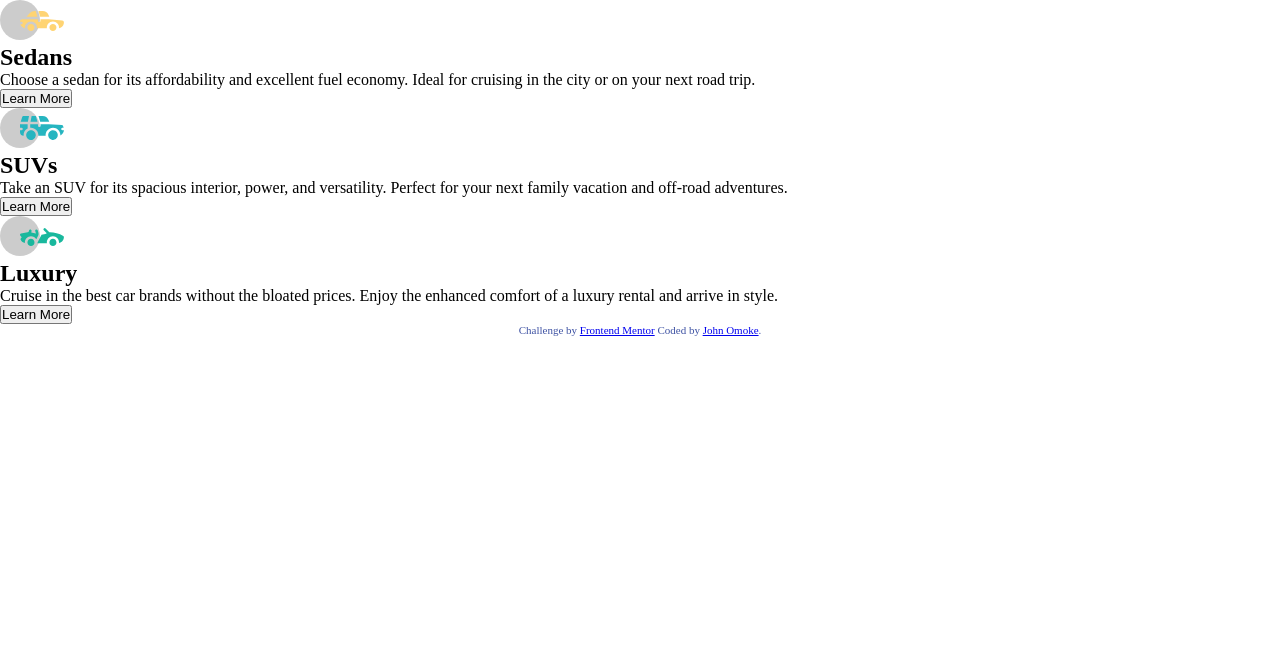
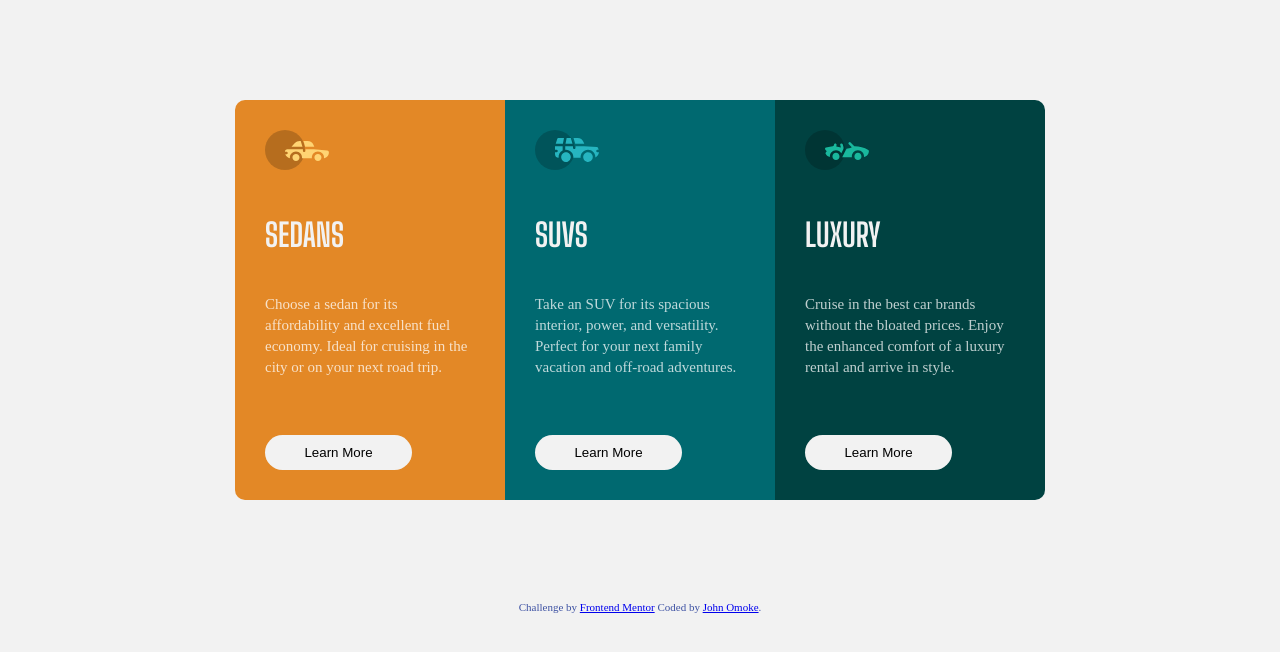
Before and after one commit to jomoke814/column-preview-card, a plain HTML site: page index.html in a window 1280 px wide. Drawn offline with Linux system fonts and the light colour scheme.

Commit message:
Adding styles for container and cards

```diff
--- a/css/styles.css
+++ b/css/styles.css
@@ -1,3 +1,5 @@
+@import url('https://fonts.googleapis.com/css2?family=Big+Shoulders+Display:wght@700&family=Lexend+Deca&display=swap');
+
 * {
     box-sizing: border-box;
     margin: 0;
@@ -12,8 +14,83 @@
     --main-bg-color: hsl(0, 0%, 95%); /* bg, heading and btn color */
 }
 
+h1 {
+    color: var(--main-bg-color);
+    font-family: 'Big Shoulders Display', cursive;
+    font-size: 2rem;
+    font-weight: 700;
+    text-transform: uppercase;
+}
+
+p {
+    margin-bottom: 20px;
+}
+
+body {
+    background-color: var(--main-bg-color);
+    display: flex;
+    flex-direction: column;
+    font-size: 15px;
+    justify-content: center;
+    align-items: center;
+    line-height: 1.4;
+}
+
+.container {
+    /* font-family: 'Lexend Deca', sans-serif; */
+    max-width: 1440px;
+    margin: 100px;
+    color: var(--main-para-color);
+}
+
+.cars-card{
+    display: grid;
+    grid-template-columns: repeat(3, 1fr);
+    border-radius: 10px;
+    overflow: hidden;
+}
+
+.card {
+    display: flex;
+    flex-direction: column;
+    justify-content: space-between;
+    padding: 30px;
+    height: 400px;
+    width: 270px;
+}
+
+.Sedan {
+    background-color: var(--main-card1-color);
+}
+
+.Suv {
+    background-color: var(--main-card2-color);
+}
+
+.Luxury {
+    background-color: var(--main-card3-color);
+}
+
+button {
+    background-color: var(--main-bg-color);
+    border: none;
+    border-radius: 25px;
+    padding: 10px;
+    width: 70%;
+}
+
+
+
 .attribution {
-    color: hsl(228, 45%, 44%);;
+    color: hsl(228, 45%, 44%);
     font-size: 11px;
     text-align: center;
 }
+
+/* media query */
+@media(max-width: 900px) {
+    body {
+        display: flex;
+        flex-direction: column;
+    }
+}
--- a/index.html
+++ b/index.html
@@ -11,32 +11,29 @@
 <body>
     <main class="container">
         <section class="cars-card">
-            <div class="card">
+            <div class="card Sedan">
                 <div class="image">
                     <img src="images/icon-sedans.svg" alt="sedan-img">
                 </div>
                 <h1>Sedans</h1>
-                <p>Choose a sedan for its affordability and excellent fuel economy. Ideal for cruising in the city
-                    or on your next road trip.</p>
-                <button>Learn More</button>
+                <p>Choose a sedan for its affordability and excellent fuel economy. Ideal for cruising in the city or on your next road trip.</p>
+                <button class="btn-1">Learn More</button>
             </div>
-            <div class="card">
+            <div class="card Suv">
                 <div class="image">
                     <img src="images/icon-suvs.svg" alt="SUV-img">
                 </div>
                 <h1>SUVs</h1>
-                <p>Take an SUV for its spacious interior, power, and versatility. Perfect for your next family vacation
-                    and off-road adventures.</p>
-                <button>Learn More</button>
+                <p>Take an SUV for its spacious interior, power, and versatility. Perfect for your next family vacation and off-road adventures.</p>
+                <button class="btn-2">Learn More</button>
             </div>
-            <div class="card">
+            <div class="card Luxury">
                 <div class="image">
                     <img src="images/icon-luxury.svg" alt="">
                 </div>
                 <h1>Luxury</h1>
-                <p>Cruise in the best car brands without the bloated prices. Enjoy the enhanced comfort of a luxury
-                    rental and arrive in style.</p>
-                <button>Learn More</button>
+                <p>Cruise in the best car brands without the bloated prices. Enjoy the enhanced comfort of a luxury rental and arrive in style.</p>
+                <button class="btn-3">Learn More</button>
             </div>
         </section>
     </main>
```
